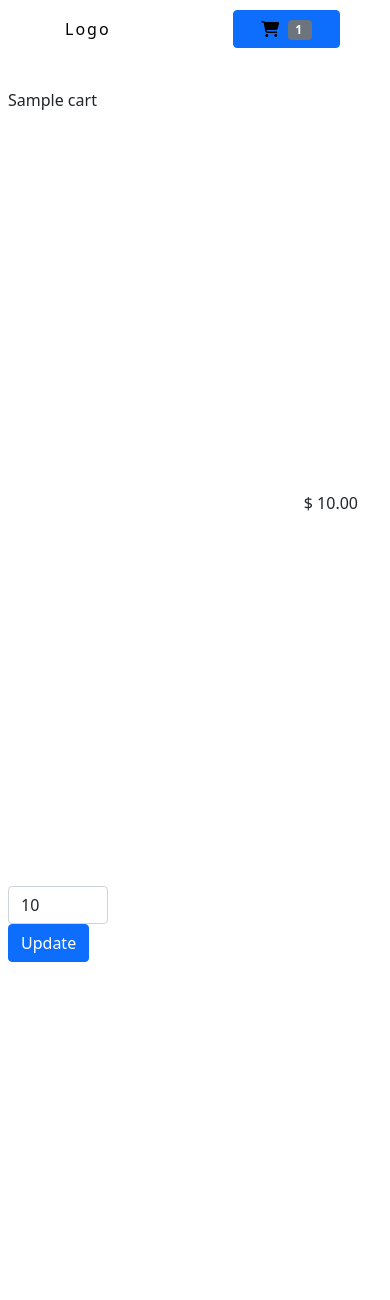
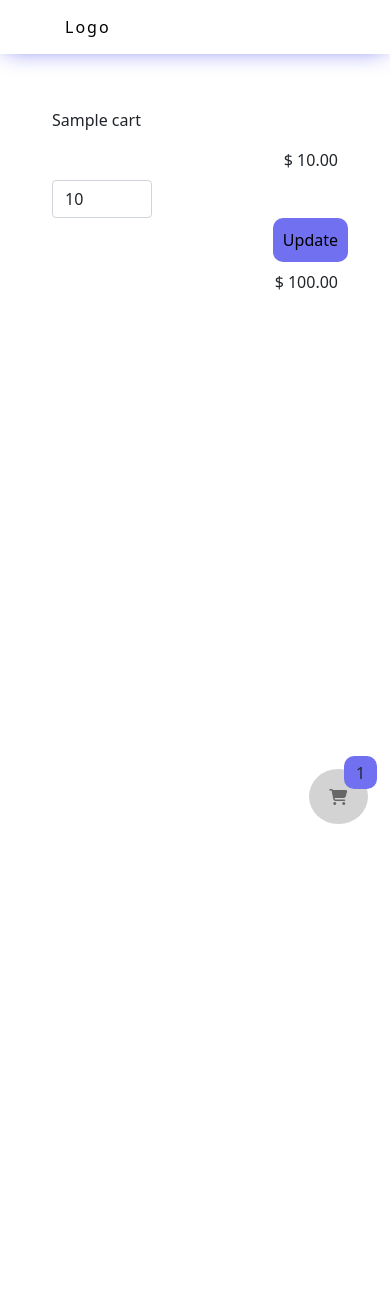
Before and after one commit to pentaled/shop, a Node server app: template views/cart.ejs in a window 390 px wide. Shown: the top 1300 px of the page. After the commit the page ends 824 px from the top, so only its background shows below. Run offline with Node 20, Linux system fonts and the light colour scheme; the template is opened without the code that fills it: most values are stand-ins (such as "Sample title", 1, 10 or a date in 2020); some libraries are stand-ins or nearby versions.

Commit message:
CSS 2 (theme)

```diff
--- a/public/styles.css
+++ b/public/styles.css
@@ -1,11 +1,3 @@
-body {
-    display: flex;
-    justify-content: center;
-    align-self: center;
-    min-height: 500vh;
-    width: 100%;
-    background-color: white;
-}
 /*::-webkit-scrollbar::*/
 ::-webkit-scrollbar {
     width: 0.75em;
@@ -24,15 +16,24 @@ body {
     background: rgb(173, 173, 173);
 }
 
+body {
+    display: flex;
+    justify-content: center;
+    align-self: center;
+    height: 200vh;
+    width: 100%;
+    background-color: white;
+}
+
 #main {
     display: flex;
     position: relative;
+    justify-content: center;
     top: 50px;
     width: 100%;
     margin-top: 10px;
-    height: 200vh;
 }
-
+/*HEADER*/
 header {
     position: fixed;
     top: 0;
@@ -42,21 +43,10 @@ header {
     justify-content: space-between;
     align-items: center;
     transition: 0.6s;
-    padding: 10px 50px;
+    padding: 15px 50px;
     z-index: 100000;
-}
-
-header ul {
-    position: relative;
-    display: flex;
-    justify-content: center;
-    align-items: center;
-}
-
-header ul li {
-    position: relative;
-    list-style: none;
-
+    background-color: white;
+    box-shadow: 0px 0px 25px -5px rgb(112, 112, 241);
 }
 
 header a {
@@ -68,27 +58,89 @@ header a {
     font-weight: 500px;
     transition: none;
 }
-
-header a:hover {
-    transition: none;
-    color: black;
+/*FOOTER*/
+footer {
+    position: fixed;
+    bottom: 0;
+    right: 0;
+    width: 10%;
+    display: flex;
+    justify-content: space-between;
+    align-items: left;
+    transition: 0.6s;
+    z-index: 100000;
+    background-color: transparent;
 }
 
-.list {
-    padding: 20px;
-    width: auto;
-    border-radius: 15px;
-    transition: 0.6s;
-    margin-top: 100px;
+.buttons {
+    display: flex;
+    margin-left: auto;
+    position: relative;
+    justify-content: center;
+    align-items: center;
+    left: -25px;
+    top: -20px;
 }
 
-.list:hover {
-    transition: 0.6s;
-    box-shadow: 0px 0px 25px -5px rgba(0,0,0,0.7);
+.buttons::before{
+    content: attr(data-tooltip);
+    position: relative;
+    top: -1.5rem;
+    right: -4.25rem;
+    border-radius: 10px;
+    background-color: rgb(112, 112, 241);
+    padding: 4.5px 12px;
 }
 
-.food {
-    width: 100%;
+.action {
+    border: 0;
+    border-radius: 50%;
+    background-color: rgb(211, 211, 211);
+    color: #666666;
+    padding: 15.5px 20.2px;
+
+}
+
+.action:hover {
+    color: rgb(112, 112, 241);
+}
+
+@media only screen and (max-width: 830px) {
+    .buttons {
+    left: -50px;
+    }
+}
+
+@media only screen and (max-width: 580px) {
+    .buttons {
+    left: -75px;
+    }
+}
+/*-----*/
+.btnt {
+    padding-left: 10px;
+    display: flex;
+    margin-left: auto;
+    position: relative;
+    justify-content: center;
+    align-items: center;
+    background-color: rgb(112, 112, 241);
+    border: none;
+    border-radius: 10px;
+    align-items: center;
+    padding: 10px;
+    left: 10px;
+}
+/*PRODUCTS.EJS*/
+.grid{
+    display: grid;
+    position: relative;
+    max-width: 100%;
+    grid-column-gap: 10px;
+    grid-row-gap: 10px;
+    grid-template-columns: auto auto auto auto;
+    grid-gap: 10px;
+    padding: 10px;
 }
 
 .card-body {
@@ -111,46 +163,21 @@ header a:hover {
 
 .card:hover {
     transition: 0.6s;
-    box-shadow: 0px 0px 25px -5px rgba(0,0,0,0.7);
+    box-shadow: 0px 0px 25px -5px rgb(112, 112, 241);
 }
-
-.grid{
-    display: grid;
-    position: relative;
-    max-width: 100%;
-    grid-column-gap: 10px;
-    grid-row-gap: 10px;
-    grid-template-columns: auto auto auto auto;
-    grid-gap: 10px;
-    padding: 10px;
-}
-
-.button {
-    display: flex;
-    border: 0;
-    color: #666666;
-    width: 20px;
-    height: 20px;
-    padding: 0px;
-    top: 10px;
-    border-radius: 50%;
+/*CART.EJS*/
+.row {
+    width: 100%;
+    padding: 20px;
+    border-radius: 15px;
+    transition: 0.6s;
+    margin: 0px;
+    bottom: 10px;
 }
 
 .row.row-product {
     padding: 20px;
-    border-bottom: black 1px solid;
-}
-
-.card-two {
-    border-radius: 15px;
-    margin: 7.5px;
-    transition: 0.6s;
-    padding: 20px;
-}
-
-.card-two:hover {
-    transition: 0.6s;
-    box-shadow: 0px 0px 25px -5px rgba(0,0,0,0.7);
+    min-height: 50px;
 }
 
 .form-control {
@@ -172,4 +199,5 @@ header a:hover {
 
 .row-product {
     padding: 0.375rem 0;
+    height: 100px;
 }
--- a/views/cart.ejs
+++ b/views/cart.ejs
@@ -15,7 +15,7 @@
                                 <input name="quantity" type="number" class="form-control" value="<%= item.qty %>">
                                 <input name="id" type="hidden" value="<%= item.id %>">
                             </div>
-                            <button type="submit" class="btn btn-primary">Update</button>
+                            <button type="submit" class="btnt">Update</button>
                         </form>
                     </div>
                     <div class="col-lg-2 input-price">
--- a/views/header.ejs
+++ b/views/header.ejs
@@ -15,11 +15,13 @@
         <a href="/" class="logo">
           Logo
         </a>
-          <button type="button" class="btn btn-primary" id="cart button">
+      </header>
+      <footer>
+        <!--<span class="cart-badge"><%= cart.length %></span>-->
+        <div class="buttons" data-tooltip="<%= cart.length %>">
           <a href="/cart/" class="action">
-            <i class="fas fa-shopping-cart" aria-hidden="false"></i>
-            <span class="badge bg-secondary"><%= cart.length %></span>
+            <i class="fas fa-shopping-cart"></i>
           </a>
-          </button>
-      </header>
+        </div>
+      </footer>
         <div id="main">
```
